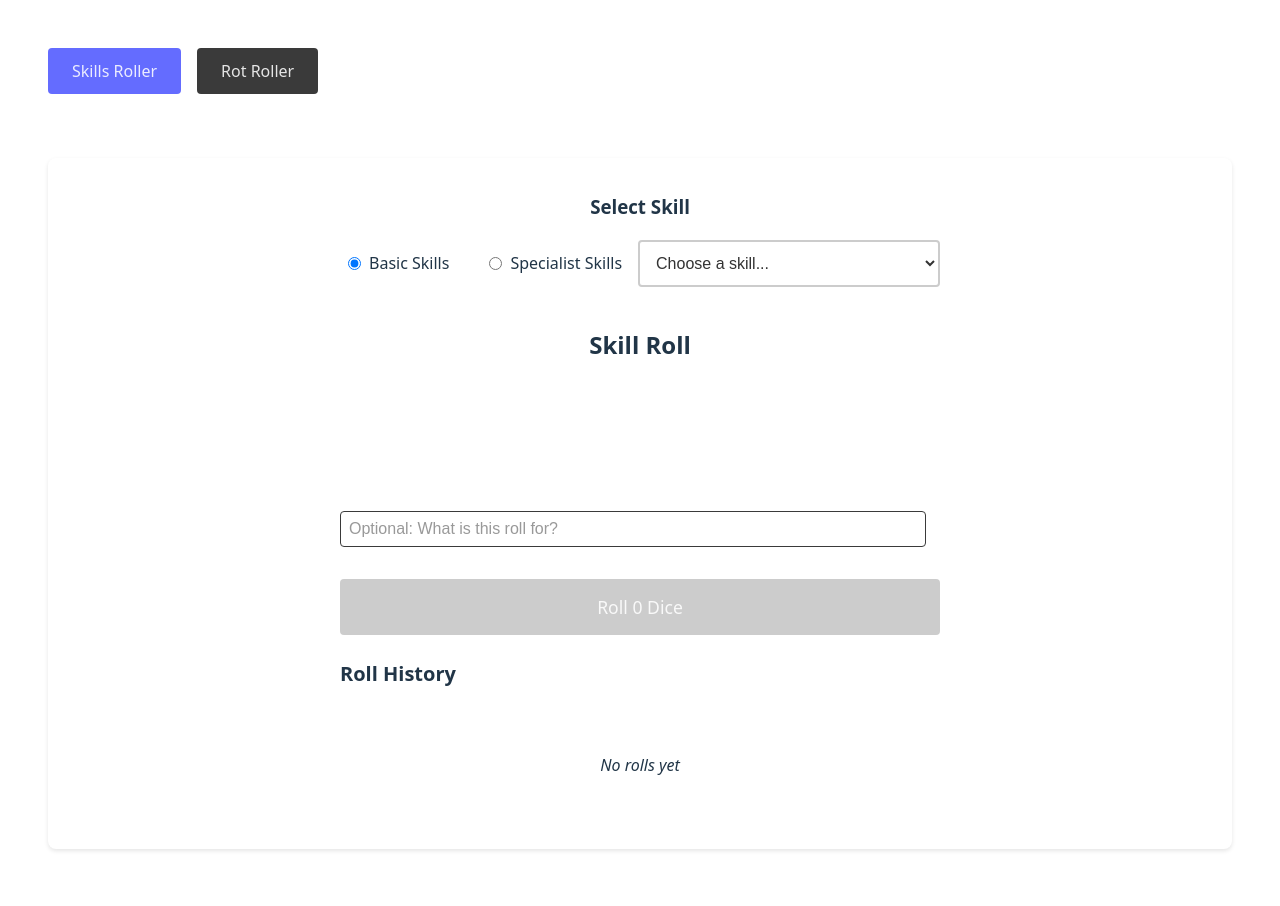
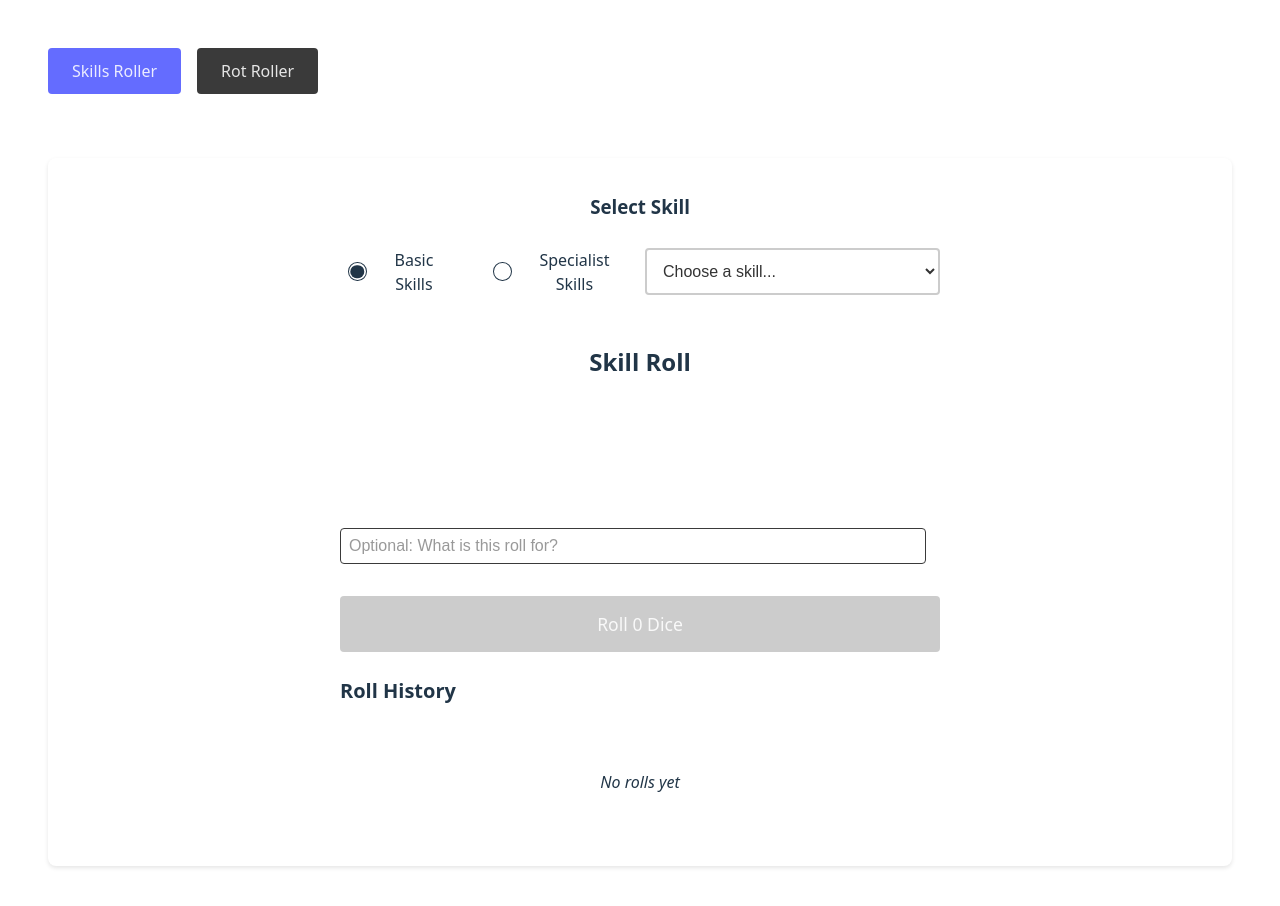
Before and after one commit to campbellnicholas/mutant-flows, a React (Vite) app: page / in a window 1280 px wide. Shown: the top 906 px of the page. Built offline with nearby package versions, Linux system fonts and the light colour scheme.

Commit message:
Fix form elements for dark mode with appearance: none and pseudoelement trickery.

```diff
--- a/src/App.css
+++ b/src/App.css
@@ -144,11 +144,14 @@
   height: 1.2rem;
   border: 1.5px solid var(--color-text-primary);
   border-radius: 4px;
+  background-color: transparent;
   cursor: pointer;
   position: relative;
   outline: none;
   transition: border-color 0.2s, box-shadow 0.2s;
-  display: inline-block;
+  display: flex;
+  align-items: center;
+  justify-content: center;
   vertical-align: middle;
 }
 
@@ -169,9 +172,9 @@
   border: solid var(--color-text-primary);
   border-width: 0 0.2rem 0.2rem 0;
   position: absolute;
-  left: 25%;
-  top: 0;
-  transform: rotate(45deg);
+  left: 50%;
+  top: 50%;
+  transform: translate(-50%, -50%) rotate(45deg);
 }
 
 .roll-button {
@@ -320,3 +323,51 @@
 .reset-button:hover {
   opacity: 1;
 }
+
+.radio-label {
+  display: flex;
+  align-items: center;
+  gap: 0.5rem;
+  cursor: pointer;
+  position: relative;
+}
+
+.radio-label input[type="radio"] {
+  appearance: none;
+  -webkit-appearance: none;
+  width: 1.2rem;
+  height: 1.2rem;
+  border: 1.5px solid var(--color-text-primary);
+  border-radius: 50%;
+  background-color: transparent;
+  cursor: pointer;
+  position: relative;
+  outline: none;
+  transition: border-color 0.2s, box-shadow 0.2s;
+  display: flex;
+  align-items: center;
+  justify-content: center;
+  vertical-align: middle;
+}
+
+.radio-label input[type="radio"]:focus {
+  border-color: var(--color-link);
+  box-shadow: 0 0 0 2px rgba(100, 108, 255, 0.2);
+}
+
+.radio-label input[type="radio"]:checked {
+  border-color: var(--color-text-primary);
+}
+
+.radio-label input[type="radio"]:checked::after {
+  content: '';
+  display: block;
+  width: 80%;
+  height: 80%;
+  background: var(--color-text-primary);
+  border-radius: 50%;
+  position: absolute;
+  left: 50%;
+  top: 50%;
+  transform: translate(-50%, -50%);
+}
```
